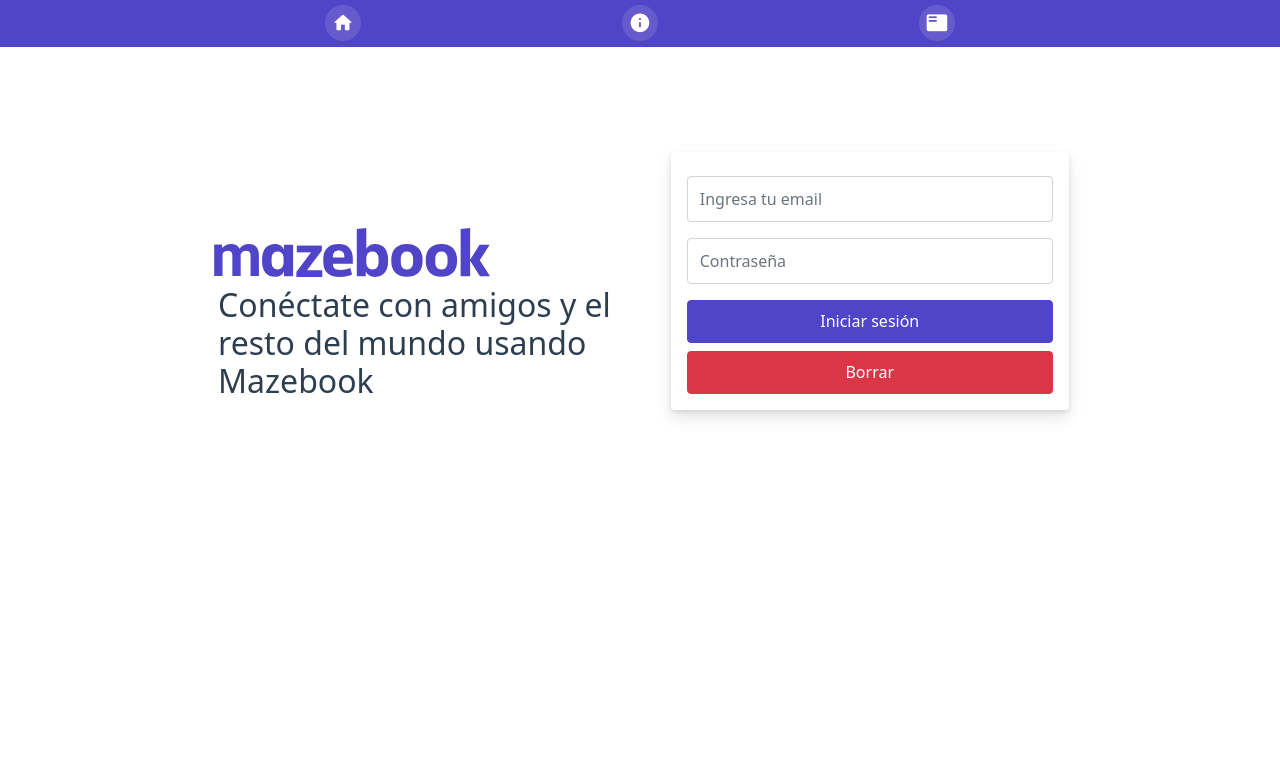
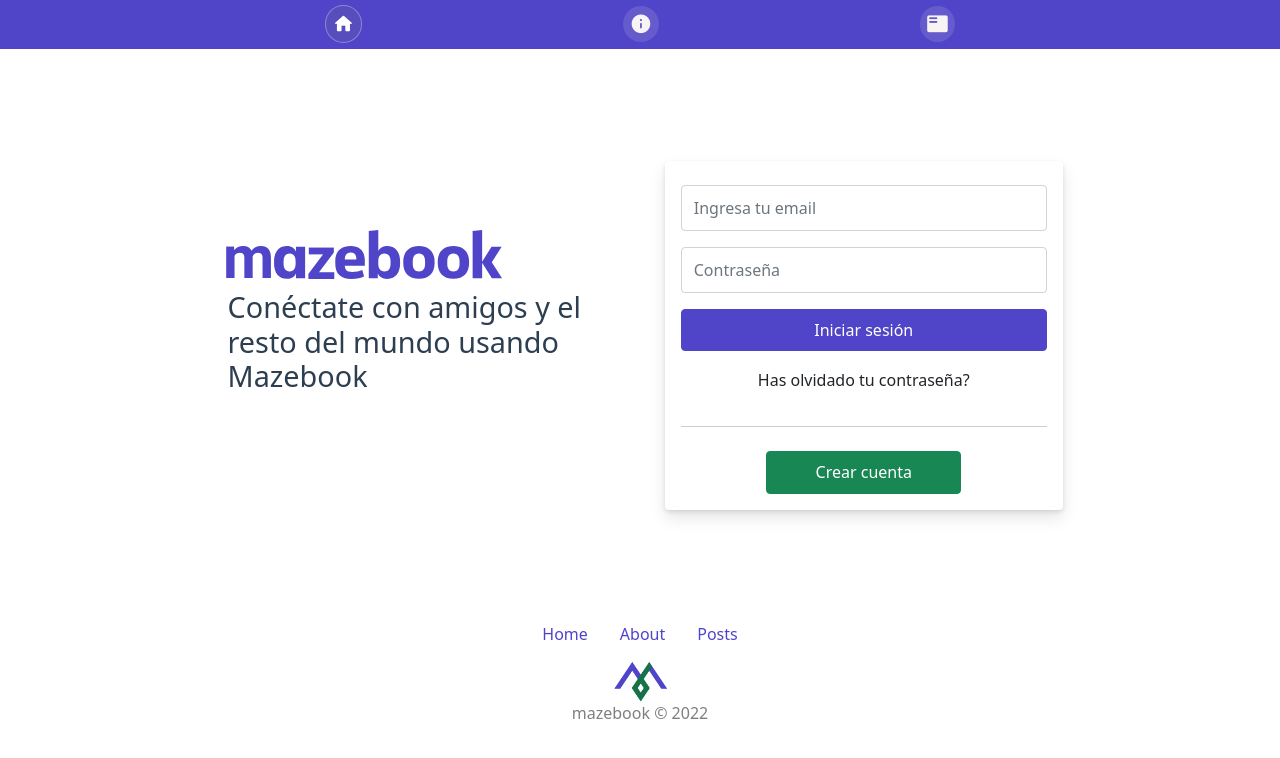
Before and after one commit to lostmart/socialMedia-vue3-bootstrap5, a Vue app: page / in a window 1280 px wide. Shown: the top 758 px of the page. Built offline with nearby package versions, Linux system fonts and the light colour scheme.

Commit message:
nuevos componentes, paginas y css

```diff
--- a/src/App.vue
+++ b/src/App.vue
@@ -1,15 +1,22 @@
 <template>
 	<NavComp />
-  <router-view/>
+	<router-view v-slot="{ Component }">
+		<transition name="fadeUp" mode="out-in">
+			<component :is="Component" :key="$route.path"></component>
+		</transition>
+	</router-view>
+	<FootNav />
 </template>
 
 <script>
-import NavComp from "@/components/NavComp.vue"
+	import NavComp from '@/components/NavComp.vue'
+	import FootNav from '@/components/FootNav.vue'
 	export default {
-  name: "App",
+		name: 'App',
 		components: {
-    NavComp
-  }
+			NavComp,
+			FootNav,
+		},
 	}
 </script>
 
@@ -17,4 +24,13 @@ export default {
 	#app {
 		color: #2c3e50;
 	}
+	.fadeUp-enter-active,
+	.fadeUp-leave-active {
+		transition: opacity 0.25s, transform 0.25s;
+	}
+	.fadeUp-enter,
+	.fadeUp-leave-to {
+		opacity: 0;
+		transform: translateY(30%);
+	}
 </style>
--- a/src/components/CardComp.vue
+++ b/src/components/CardComp.vue
@@ -2,9 +2,10 @@
 	<div class="card">
 		<div class="card-body">
 			<h5 v-if="title" class="card-title">{{ title }}</h5>
-			<p v-if="parrafo" class="card-text">
+			<p v-if="parrafo" class="card-text mb-1">
 				{{ parrafo }}
 			</p>
+			<img v-if="picture" :src="picture" alt="post img" class="post-img" />
 			<slot></slot>
 			<div class="d-grid gap-2">
 				<button
@@ -14,6 +15,7 @@
 					:class="btn.class">
 					{{ btn.txt }}
 				</button>
+				<slot name="footer"></slot>
 			</div>
 		</div>
 	</div>
@@ -22,7 +24,7 @@
 <script>
 	export default {
 		name: 'CardComp',
-		props: ['title', 'parrafo', 'btns'],
+		props: ['title', 'parrafo', 'btns', 'picture'],
 	}
 </script>
 
@@ -31,4 +33,7 @@
 		border: none;
 		box-shadow: 0 2px 4px rgb(0 0 0 / 10%), 0 8px 16px rgb(0 0 0 / 10%);
 	}
+	.post-img {
+		max-width: 100%;
+	}
 </style>
--- /dev/null
+++ b/src/components/FootNav.vue
@@ -0,0 +1,54 @@
+<template>
+	<footer class="mt-5">
+		<ul
+			class="list-group list-group-flush list-group-horizontal text-center mb-0">
+			<li class="list-group-item">
+				<router-link class="router-link" to="/">Home </router-link>
+			</li>
+			<li class="list-group-item">
+				<router-link class="router-link" to="/about">About </router-link>
+			</li>
+			<li class="list-group-item">
+				<router-link class="router-link" to="/posts">Posts</router-link>
+			</li>
+		</ul>
+		<img src="../assets/img/logo.png" alt="mazebook logo" />
+		<div class="text-black-50 text-center">mazebook &#169; 2022</div>
+	</footer>
+</template>
+
+<style scoped>
+	footer {
+		width: 100%;
+	}
+	img {
+		max-width: 55px;
+		margin: 0 auto;
+		display: block;
+	}
+
+	.text-center {
+		margin-top: -0.5em;
+		margin-bottom: 0.5em;
+	}
+
+	.list-group {
+		justify-content: center;
+	}
+	.list-group-item {
+		border: none;
+	}
+	.router-link {
+		text-decoration: none;
+	}
+
+	@media (min-width: 768px) {
+		footer {
+			position: absolute;
+		}
+		img {
+			position: relative;
+			bottom: 0;
+		}
+	}
+</style>
--- a/src/components/NavComp.vue
+++ b/src/components/NavComp.vue
@@ -1,15 +1,25 @@
 <template>
 	<nav class="navbar navbar-expand-lg bg-primary">
 		<div class="container justify-content-evenly">
-      <router-link to="/" class="nav-link active" aria-current="page">
+			<router-link
+				to="/"
+				class="nav-link"
+				:class="{ active: activePath.home }"
+				aria-current="page">
 				<span class="material-icons-round"> home </span>
 			</router-link>
 
-      <router-link to="/about" class="nav-link">
+			<router-link
+				to="/about"
+				class="nav-link"
+				:class="{ active: activePath.about }">
 				<span class="material-icons-round"> info </span>
 			</router-link>
 
-      <router-link to="/posts" class="nav-link">
+			<router-link
+				to="/posts"
+				class="nav-link"
+				:class="{ active: activePath.posts }">
 				<span class="material-icons-round"> featured_play_list </span>
 			</router-link>
 		</div>
@@ -18,17 +28,53 @@
 
 <script>
 	export default {
-    name: "NavComp"
+		name: 'NavComp',
+		methods: {
+			checkActive() {
+				console.log(this.$route.path)
+			},
+		},
+		created() {
+			this.checkActive()
+		},
+		computed: {
+			activePath() {
+				if (this.$route.path === '/') {
+					return {
+						home: true,
+						about: false,
+						posts: false,
+					}
+				} else if (this.$route.path === '/about') {
+					return {
+						home: false,
+						about: true,
+						posts: false,
+					}
+				} else if (this.$route.path === '/posts') {
+					return {
+						home: false,
+						about: false,
+						posts: true,
+					}
+				}
+			},
+		},
 	}
 </script>
 
 <style scoped>
 	.material-icons-round {
-  color: white;
+		color: rgb(248, 244, 244);
 		font-size: 1.4em;
 		background-color: rgba(218, 218, 218, 0.158);
 		padding: 0.3em;
 		border-radius: 50%;
 		margin: 0.1em;
 	}
+	.active .material-icons-round {
+		color: white;
+		background-color: rgba(133, 128, 128, 0.158);
+		border: 1px solid rgba(248, 244, 244, 0.342);
+	}
 </style>
--- a/src/views/AboutView.vue
+++ b/src/views/AboutView.vue
@@ -1,6 +1,17 @@
 <template>
-  <div class="about">
-    <h1>This is an about page</h1>
-    <p>Lorem, ipsum dolor sit amet consectetur adipisicing elit. Illo aperiam ipsum quam, impedit unde eaque vel at deserunt id sequi eos rerum perspiciatis perferendis quaerat? Quos adipisci maxime commodi deleniti?</p>
-  </div>
+	<div class="about container">
+		<h2 class="mt-5 text-center">This is an about page</h2>
+		<p class="text-center">
+			Lorem, ipsum dolor sit amet consectetur adipisicing elit. Illo aperiam
+			ipsum quam, impedit unde eaque vel at deserunt id sequi eos rerum
+			perspiciatis perferendis quaerat? Quos adipisci maxime commodi deleniti?
+		</p>
+	</div>
 </template>
+<style scoped>
+	.about {
+		min-height: 60vh;
+		max-width: 895px;
+		margin: auto;
+	}
+</style>
--- a/src/views/HomeView.vue
+++ b/src/views/HomeView.vue
@@ -1,6 +1,6 @@
 <template>
 	<div class="home">
-		<div class="row">
+		<div class="row mx-0">
 			<div class="col-lg-6">
 				<div class="img-cont">
 					<img alt="Vue logo" src="../assets/img/wordmark.svg" />
@@ -11,6 +11,7 @@
 			</div>
 			<div class="col-lg-6">
 				<card-comp :btns="btnArray" class="mx-auto card-comp">
+					<template #default>
 						<form>
 							<div class="mb-3 mt-2">
 								<input
@@ -25,6 +26,11 @@
 									placeholder="Contraseña" />
 							</div>
 						</form>
+					</template>
+					<template v-slot:footer>
+						<hr />
+						<button class="btn btn-success">Crear cuenta</button>
+					</template>
 				</card-comp>
 			</div>
 		</div>
@@ -34,6 +40,7 @@
 <script>
 	// @ is an alias to /src
 	import CardComp from '../components/CardComp.vue'
+
 	export default {
 		name: 'HomeView',
 		components: {
@@ -48,8 +55,8 @@
 						class: 'btn-primary',
 					},
 					{
-						txt: 'Borrar',
-						class: 'btn-danger',
+						txt: 'Has olvidado tu contraseña?',
+						class: '',
 					},
 				],
 			}
@@ -58,6 +65,11 @@
 </script>
 
 <style scoped>
+	h2 {
+		max-width: 470px;
+		margin: auto;
+		font-size: 1.8rem;
+	}
 	.home {
 		max-width: 895px;
 		margin: auto;
@@ -74,7 +86,10 @@
 
 	.card-comp {
 		max-width: 398px;
-		margin-top: 2.6em;
+	}
+	.btn-success {
+		margin: auto;
+		min-width: 195px;
 	}
 
 	@media (min-width: 992px) {
@@ -90,5 +105,8 @@
 			margin-top: -0.8em;
 			margin-left: 0.8em;
 		}
+		.card-comp {
+			margin-top: 3rem;
+		}
 	}
 </style>
--- a/src/views/PostsView.vue
+++ b/src/views/PostsView.vue
@@ -1,4 +1,40 @@
 <template>
-  <h2>Posts page</h2>
-  <a href="#" class="link-primary">Primary link</a>
+	<div class="posts container">
+		<img alt="mazebook" src="../assets/img/wordmark.svg" class="logo" />
+		<CardComp
+			class="mt-2 mx-auto single-spot"
+			picture="https://images.pexels.com/photos/169647/pexels-photo-169647.jpeg?auto=compress&cs=tinysrgb&w=1260&h=750&dpr=1"
+			parrafo="primer carta" />
+		<CardComp
+			class="mt-2 mx-auto single-spot"
+			picture="https://images.pexels.com/photos/4067904/pexels-photo-4067904.jpeg?auto=compress&cs=tinysrgb&w=1260&h=750&dpr=1"
+			parrafo="segunda carta" />
+		<CardComp
+			class="mt-2 mx-auto single-spot"
+			picture="https://images.pexels.com/photos/142497/pexels-photo-142497.jpeg?auto=compress&cs=tinysrgb&w=1260&h=750&dpr=1"
+			parrafo="tercera carta" />
+	</div>
 </template>
+<script>
+	import CardComp from '../components/CardComp.vue'
+	export default {
+		name: 'PostsView',
+		components: {
+			CardComp,
+		},
+	}
+</script>
+<style scoped>
+	.posts {
+		min-height: 60vh;
+		max-width: 895px;
+		margin: auto;
+	}
+	.single-spot {
+		max-width: 550px;
+	}
+	.logo {
+		max-width: 115px;
+		padding: 0.2rem;
+	}
+</style>
```
Lines whose indentation alone changed are shown as unchanged.
